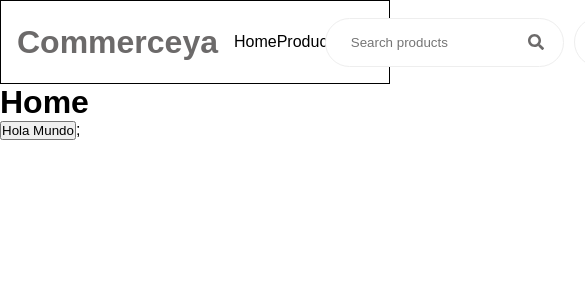
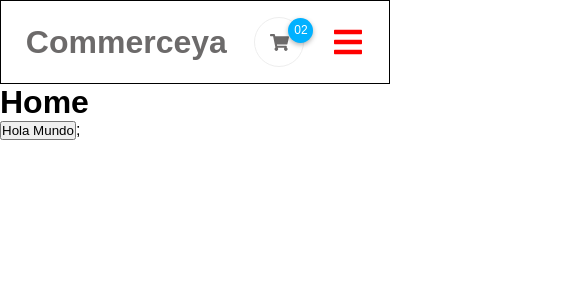
Before and after one commit to Fedeya/commerceya, a Next.js app in the folder packages/web/: page / in a window 390 px wide. Shown: the top 300 px of the page, 585 px wide, since content can reach past the window. Built offline with nearby package versions, Linux system fonts and the light colour scheme.

Commit message:
feat: created responsive for mobile navigation

```diff
--- a/packages/web/src/components/navigation/index.tsx
+++ b/packages/web/src/components/navigation/index.tsx
@@ -1,3 +1,4 @@
+import { useState } from 'react';
 import Link from 'next/link';
 import {
   Nav,
@@ -8,22 +9,46 @@ import {
   CartIcon,
   IconContainer,
   Quantity,
-  IconGroup
+  IconGroup,
+  Menu,
+  NavLink
 } from './styles';
 import Search from '../search';
 
 const Navigation: React.FC = () => {
+  const [opened, setOpened] = useState(false);
+
   return (
     <Nav>
       <Link href="/">
         <NavBrand>Commerceya</NavBrand>
       </Link>
-      <NavList>
-        <NavItem>Home</NavItem>
-        <NavItem>Products</NavItem>
-        <NavItem>Brands</NavItem>
-        <NavItem>About</NavItem>
-        <NavItem>Contact</NavItem>
+      <NavList opened={opened}>
+        <NavItem>
+          <Link href="/">
+            <NavLink>Home</NavLink>
+          </Link>
+        </NavItem>
+        <NavItem>
+          <Link href="/products">
+            <NavLink>Products</NavLink>
+          </Link>
+        </NavItem>
+        <NavItem>
+          <Link href="/brands">
+            <NavLink>Brands</NavLink>
+          </Link>
+        </NavItem>
+        <NavItem>
+          <Link href="/about">
+            <NavLink>About</NavLink>
+          </Link>
+        </NavItem>
+        <NavItem>
+          <Link href="/contact">
+            <NavLink>Contact</NavLink>
+          </Link>
+        </NavItem>
       </NavList>
       <Search />
       <IconGroup>
@@ -31,11 +56,12 @@ const Navigation: React.FC = () => {
           <FavoriteIcon />
           <Quantity>02</Quantity>
         </IconContainer>
-        <IconContainer>
+        <IconContainer visible>
           <CartIcon />
           <Quantity>02</Quantity>
         </IconContainer>
       </IconGroup>
+      <Menu onClick={() => setOpened(!opened)} />
     </Nav>
   );
 };
--- a/packages/web/src/components/navigation/styles.ts
+++ b/packages/web/src/components/navigation/styles.ts
@@ -1,5 +1,5 @@
 import styled from '@emotion/styled';
-import { FaHeart, FaShoppingCart } from 'react-icons/fa';
+import { FaHeart, FaShoppingCart, FaBars } from 'react-icons/fa';
 
 export const Nav = styled.nav`
   display: flex;
@@ -7,6 +7,8 @@ export const Nav = styled.nav`
   justify-content: space-around;
   border: 1px solid #000;
   padding: 1rem;
+  position: relative;
+  top: 0;
 `;
 
 export const NavBrand = styled.a`
@@ -17,18 +19,40 @@ export const NavBrand = styled.a`
   cursor: pointer;
 `;
 
-export const NavList = styled.ul`
+export const NavList = styled.ul<{ opened: boolean }>`
   list-style: none;
-  display: flex;
-  flex-direction: row;
-  width: 30%;
+  display: ${props => (props.opened ? 'flex' : 'none')};
+  flex-direction: column;
   padding: 1rem;
   justify-content: space-around;
-  align-items: center;
+  align-items: flex-start;
+  position: absolute;
+  background-color: #fff;
+  top: 82px;
+  width: 90%;
+  border-bottom: 1px solid #eee;
+
+  @media screen and (min-width: 1100px) {
+    display: flex;
+    position: static;
+    flex-direction: row;
+    width: 30%;
+    border: none;
+  }
 `;
 
 export const NavItem = styled.li`
   cursor: pointer;
+  margin: 1rem;
+
+  @media screen and (min-width: 1100px) {
+    margin: 0;
+  }
+`;
+
+export const NavLink = styled.a`
+  text-decoration: none;
+  color: black;
   transition: 200ms ease;
 
   &:hover {
@@ -38,19 +62,25 @@ export const NavItem = styled.li`
 
 export const IconGroup = styled.div`
   display: flex;
+  margin-right: 0px;
 `;
 
-export const IconContainer = styled.div`
+export const IconContainer = styled.div<{ visible?: boolean }>`
   border-radius: 30px;
   border: 1px solid #eee;
   width: 50px;
   height: 50px;
-  display: flex;
+  display: ${props => (props.visible ? 'flex' : 'none')};
   justify-content: center;
   align-items: center;
   cursor: pointer;
   margin: 0 10px;
   position: relative;
+  user-select: none;
+
+  @media screen and (min-width: 1100px) {
+    display: flex;
+  }
 `;
 
 export const FavoriteIcon = styled(FaHeart)`
@@ -77,4 +107,17 @@ export const Quantity = styled.p`
   font-size: 12px;
   line-height: 25px;
   background-color: #00b1ff;
+  box-shadow: 0 2px 5px rgba(0, 0, 0, 0.3);
 `;
+
+export const Menu = styled(FaBars)`
+  color: red;
+  width: 2rem;
+  height: 2rem;
+  cursor: pointer;
+  user-select: none;
+
+  @media screen and (min-width: 1100px) {
+    display: none;
+  }
+`;
--- a/packages/web/src/components/search/styles.ts
+++ b/packages/web/src/components/search/styles.ts
@@ -3,6 +3,11 @@ import { FaSearch } from 'react-icons/fa';
 
 export const SearchContainer = styled.div`
   position: relative;
+  display: none;
+
+  @media screen and (min-width: 1100px) {
+    display: flex;
+  }
 `;
 
 export const SearchField = styled.input`
```
